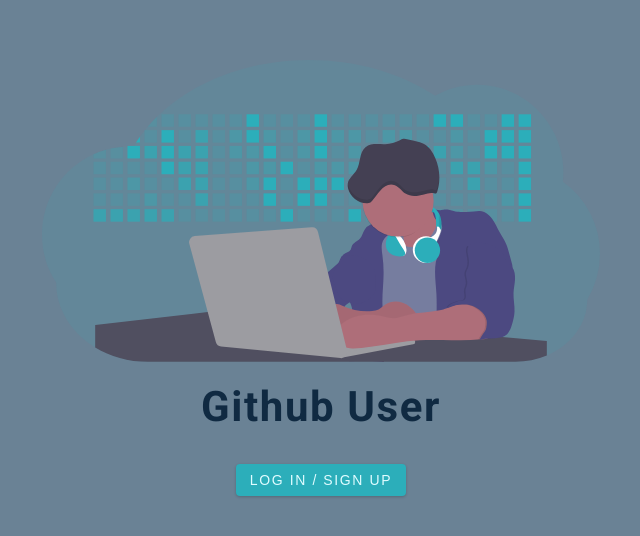
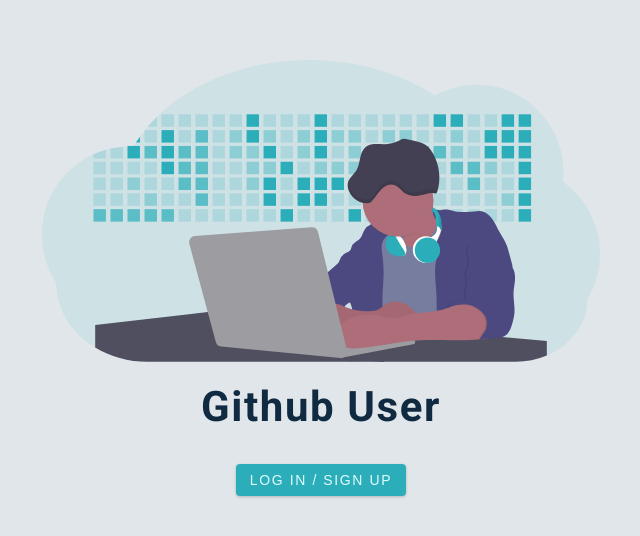
Before and after one commit to nodeforreal/github-users, a React (Create React App) app: page /login in a window 1280 px wide. Shown: the part 122-658 px from the top of the page, without its empty margins (319-959 px from the left). Built offline with nearby package versions, Linux system fonts and the light colour scheme; no server answers; what react-fusioncharts would draw is missing.

Commit message:
background change

```diff
--- a/src/components/NavBar.jsx
+++ b/src/components/NavBar.jsx
@@ -12,9 +12,9 @@
         alt="profile"
       />
       <span>
-        welcome, <strong>{ user.nickname}</strong>
+        welcome, <strong>{user.name || user.nickname}</strong>
       </span>
-      <button onClick={() => logout()}>Logout</button>
+      <button  onClick={() => logout()}>Logout</button>
     </Wrapper>
   );
 };
--- a/src/index.css
+++ b/src/index.css
@@ -80,8 +80,8 @@
 body {
   font-family: var(--ff-secondary);
   /* background: var(--clr-grey-10); */
-  /* background: hsl(207, 17%, 90%); */
-  background: hsl(207, 17%, 50%);
+  background: hsl(207, 17%, 90%);
+  /* background: hsl(207, 17%, 50%); */
   color: var(--clr-grey-1);
   line-height: 1.5;
   font-size: 0.875rem;
```
